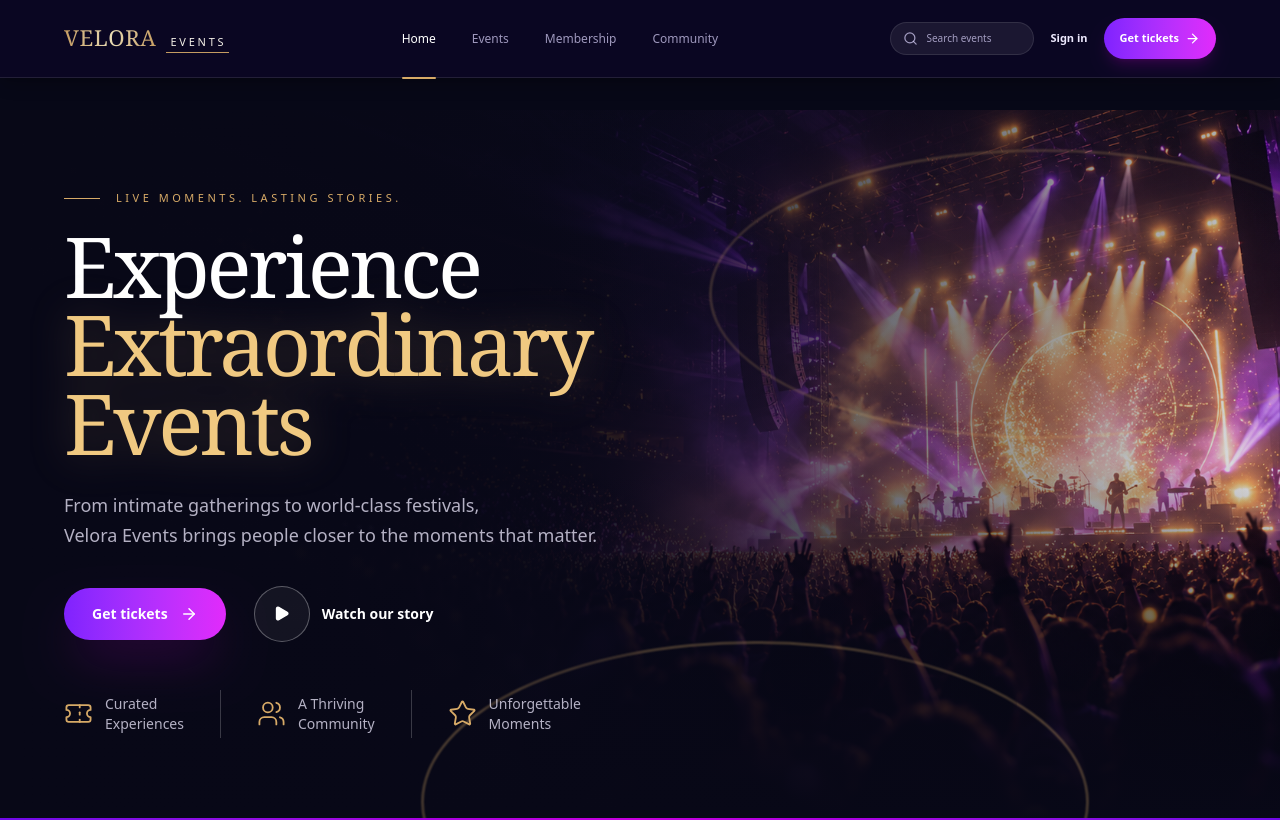
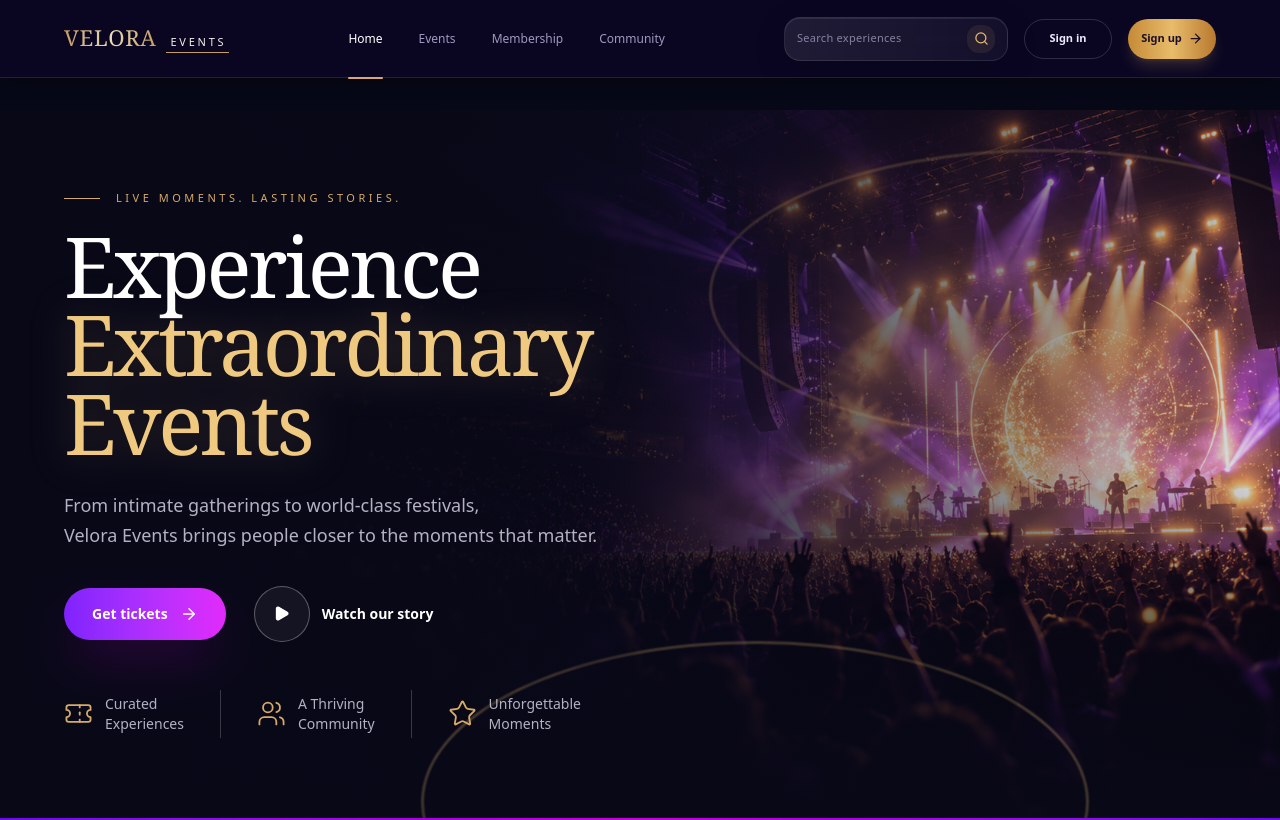
Before and after one commit to Dilshan0721/Event-Management, a Next.js app in the folder event-management/: page / in a window 1280 px wide. Shown: the top 820 px of the page. Built offline with nearby package versions, Linux system fonts and the light colour scheme.

Commit message:
feat: implement search functionality for events

```diff
--- a/event-management/app/page.tsx
+++ b/event-management/app/page.tsx
@@ -1,3 +1,6 @@
+"use client";
+
+import { useMemo, useState } from "react";
 import {
   ArrowRight,
   CalendarDays,
@@ -40,6 +43,15 @@ const events = [
 ];
 
 export default function Home() {
+  const [searchTerm, setSearchTerm] = useState("");
+  const visibleEvents = useMemo(() => {
+    const query = searchTerm.trim().toLowerCase();
+    if (!query) return events;
+    return events.filter((event) =>
+      `${event.title} ${event.type} ${event.location}`.toLowerCase().includes(query),
+    );
+  }, [searchTerm]);
+
   return (
     <main className="min-h-screen overflow-hidden bg-[#070817] pt-[110px] text-white antialiased">
       <header className="fixed inset-x-0 top-0 z-50 bg-[#0c0724]/90 shadow-lg shadow-black/20 backdrop-blur-xl">
@@ -85,22 +97,24 @@ export default function Home() {
           </div>
           <div className="flex items-center gap-2.5 sm:gap-4">
             <a
-              className="hidden w-36 items-center gap-2 rounded-full border border-white/10 bg-white/[.07] px-3 py-2 text-[10px] text-violet-200/70 sm:flex"
+              className="group hidden h-11 w-56 items-center gap-2.5 rounded-2xl border border-white/10 bg-gradient-to-r from-white/[.09] to-white/[.04] px-3 shadow-[inset_0_1px_0_rgba(255,255,255,0.08),0_8px_30px_rgba(0,0,0,0.18)] backdrop-blur-xl transition-all duration-300 focus-within:border-[#d7aa67]/80 focus-within:ring-2 focus-within:ring-[#d7aa67]/15 hover:-translate-y-0.5 hover:border-[#d7aa67]/60 hover:shadow-[0_10px_30px_rgba(215,170,103,0.12)] sm:flex"
               href="#events"
+              onClick={(event) => event.preventDefault()}
             >
-              <Search size={15} /> Search events
+              <input aria-label="Search events" className="min-w-0 flex-1 bg-transparent text-[11px] tracking-wide text-white outline-none placeholder:text-violet-200/55" onChange={(event) => setSearchTerm(event.target.value)} placeholder="Search experiences" type="search" value={searchTerm} />
+              <span className="flex h-7 w-7 shrink-0 items-center justify-center rounded-xl bg-[#d7aa67]/10 text-[#e8bd72] transition-colors duration-300 group-focus-within:bg-[#d7aa67]/20 group-hover:bg-[#d7aa67]/20"><Search size={15} /></span>
             </a>
             <a
-              className="hidden text-[11px] font-bold text-violet-100 sm:block"
+              className="flex h-10 w-[88px] items-center justify-center rounded-full border border-white/15 text-[10px] font-semibold text-violet-100 transition-all duration-300 hover:-translate-y-0.5 hover:border-[#d7aa67] hover:text-[#d7aa67] sm:text-[11px]"
               href="#community"
             >
               Sign in
             </a>
             <a
-              className="flex items-center gap-1.5 rounded-full bg-gradient-to-r from-violet-600 to-fuchsia-500 px-4 py-3 text-[11px] font-bold shadow-lg shadow-fuchsia-700/20 transition hover:-translate-y-0.5"
-              href="#events"
+              className="flex h-10 w-[88px] items-center justify-center gap-1.5 rounded-full bg-gradient-to-r from-[#c58a35] via-[#e8bc6b] to-[#b8792d] text-[11px] font-bold text-[#1b1023] shadow-lg shadow-[#d7aa67]/20 transition-all duration-300 hover:-translate-y-0.5 hover:shadow-[#d7aa67]/40"
+              href="#membership"
             >
-              Get tickets <ArrowRight size={15} />
+              Sign up <ArrowRight size={15} />
             </a>
             <button
               className="flex flex-col gap-1 p-1 md:hidden"
@@ -263,7 +277,7 @@ export default function Home() {
           </a>
         </div>
         <div className="grid gap-5 md:grid-cols-3">
-          {events.map((event) => (
+          {visibleEvents.map((event) => (
             <article
               className="overflow-hidden rounded-lg border border-white/10 bg-[#100d24]"
               key={event.title}
@@ -292,6 +306,11 @@ export default function Home() {
               </div>
             </article>
           ))}
+          {visibleEvents.length === 0 && (
+            <p className="col-span-full rounded-xl border border-white/10 bg-white/[.04] px-5 py-8 text-center text-sm text-violet-200/70">
+              No events found. Try another search.
+            </p>
+          )}
         </div>
       </section>
       <footer
```
